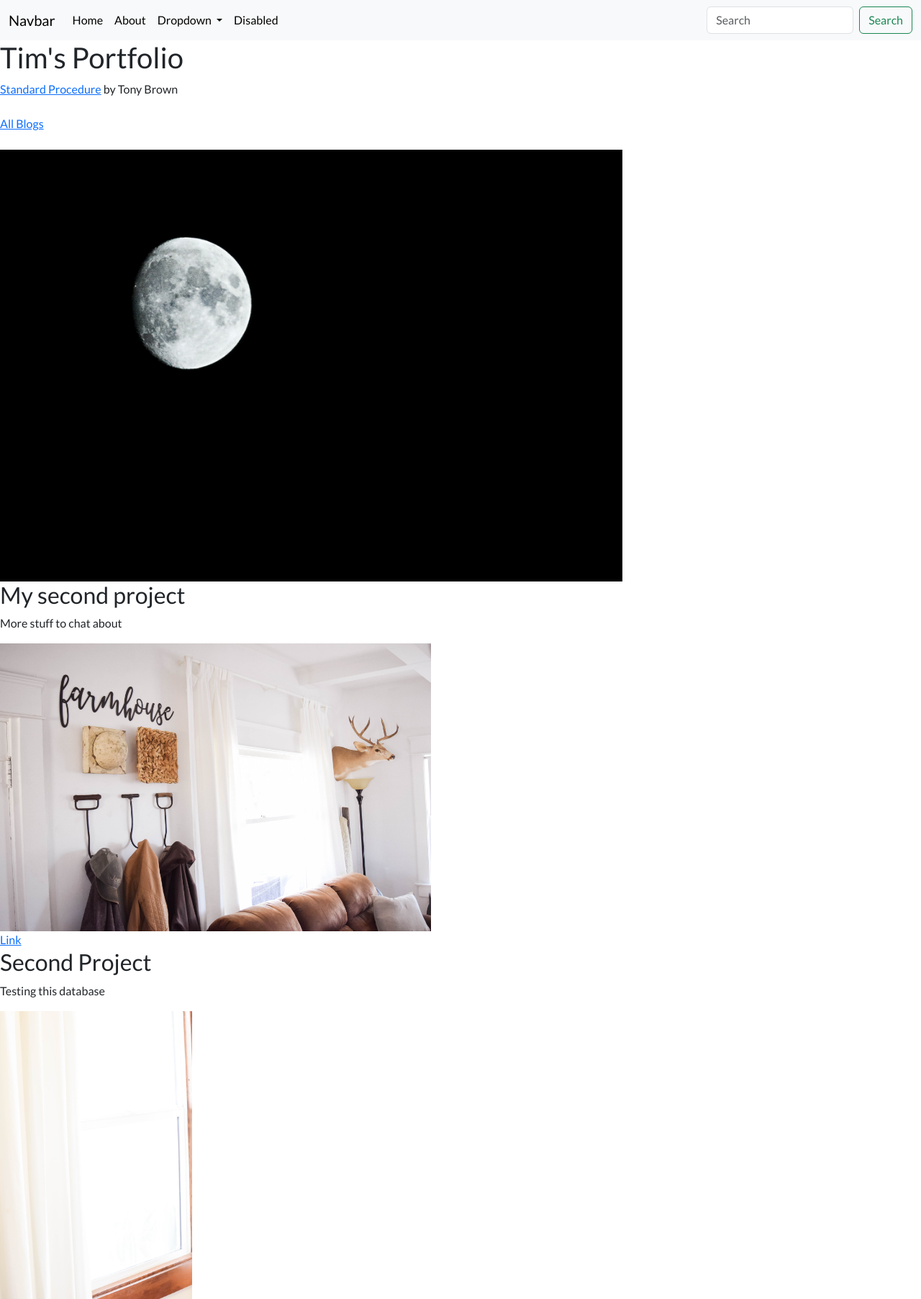
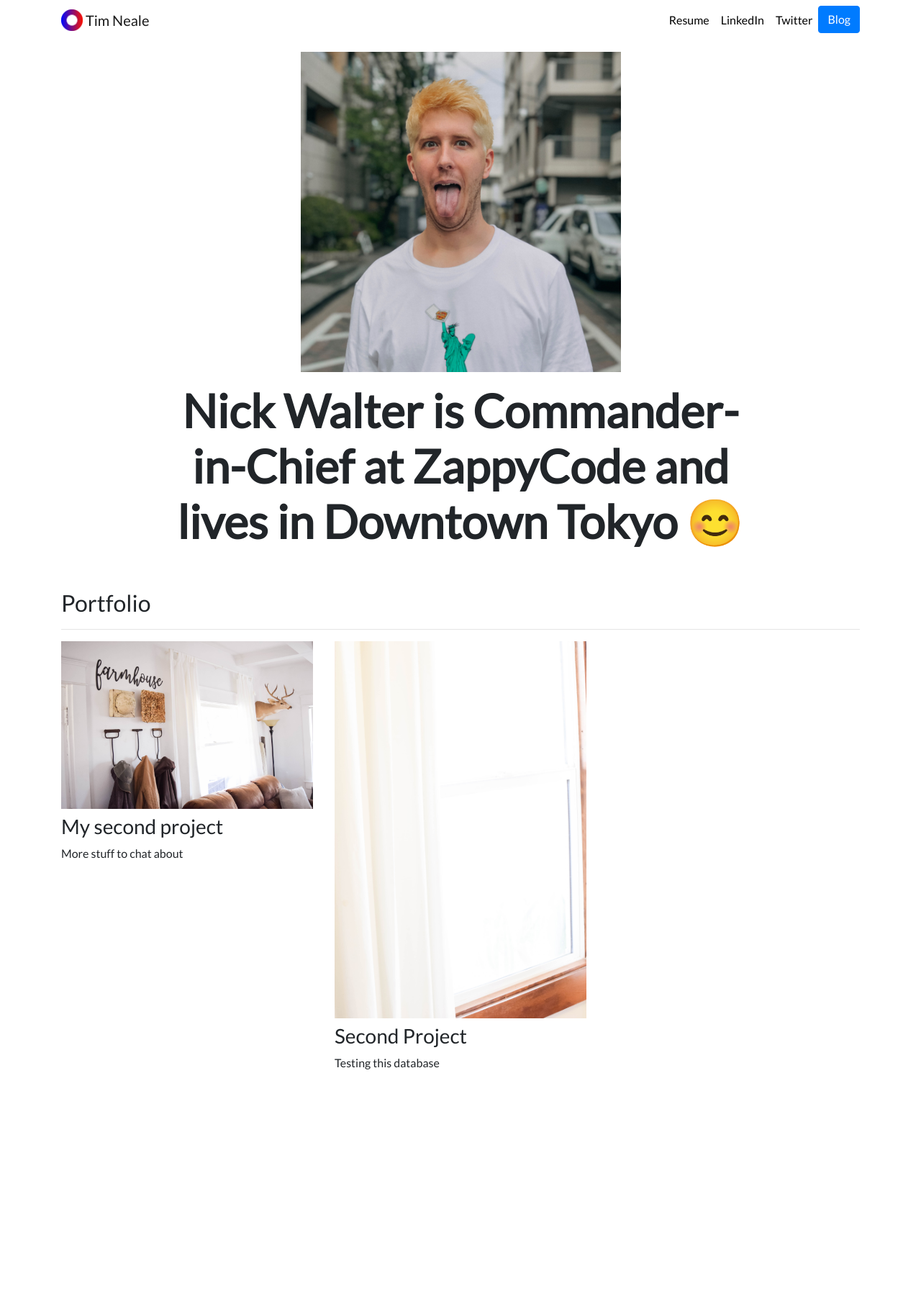
Before and after one commit to TimothyJNeale/training-personal_portfolio, a Django app: page / in a window 1280 px wide. Shown: the whole page at 72% size. After the commit the page ends 1486 px from the top, so only its background shows below. Run offline with Django 4.2, Linux system fonts and the light colour scheme; data comes from the database, SQL or seed files in the repository; some libraries are stand-ins or nearby versions.

Commit message:
Imported Nicks stuff and made some changes

```diff
--- a/portfolio/templates/portfolio/base.html
+++ b/portfolio/templates/portfolio/base.html
@@ -1,60 +1,62 @@
 {% load static %}
 <!doctype html>
 <html lang="en">
+
 <head>
+  <!-- Required meta tags -->
   <meta charset="utf-8">
-    <meta name="viewport" content="width=device-width, initial-scale=1">
-    <title>Tim's Portfolio</title>
+  <meta name="viewport" content="width=device-width, initial-scale=1, shrink-to-fit=no">
 
-    <link href="https://cdn.jsdelivr.net/npm/bootstrap@5.3.0-alpha1/dist/css/bootstrap.min.css" rel="stylesheet" integrity="sha384-GLhlTQ8iRABdZLl6O3oVMWSktQOp6b7In1Zl3/Jr59b6EGGoI1aFkw7cmDA6j6gD" crossorigin="anonymous">
+  <!-- Bootstrap CSS -->
+  <link rel="stylesheet" href="https://stackpath.bootstrapcdn.com/bootstrap/4.4.1/css/bootstrap.min.css" integrity="sha384-Vkoo8x4CGsO3+Hhxv8T/Q5PaXtkKtu6ug5TOeNV6gBiFeWPGFN9MuhOf23Q9Ifjh" crossorigin="anonymous">
 
   <link rel="stylesheet" href="{% static 'portfolio/custom.css' %}">
 
   <link href="https://fonts.googleapis.com/css?family=Lato&display=swap" rel="stylesheet">
 
   <link rel="icon" type="image/png" href="{% static 'portfolio/Logo.png' %}">
+
+  <title>Tim Neale</title>
 </head>
+
 <body>
 
-    <nav class="navbar navbar-expand-lg bg-body-tertiary">
-        <div class="container-fluid">
-          <a class="navbar-brand" href="#">Navbar</a>
-          <button class="navbar-toggler" type="button" data-bs-toggle="collapse" data-bs-target="#navbarSupportedContent" aria-controls="navbarSupportedContent" aria-expanded="false" aria-label="Toggle navigation">
+  <nav id="topNav" class="navbar navbar-expand-md navbar-light">
+    <div class="container">
+      <a class="navbar-brand" href="{% url 'home' %}">
+        <img src="{% static 'portfolio/Logo.png' %}" width="30" height="30" class="d-inline-block align-top" alt="Tim's Logo">
+        <span>Tim Neale</span>
+      </a>
+      <button class="navbar-toggler" type="button" data-toggle="collapse" data-target="#navbarNav" aria-controls="navbarNav" aria-expanded="false" aria-label="Toggle navigation">
         <span class="navbar-toggler-icon"></span>
       </button>
-          <div class="collapse navbar-collapse" id="navbarSupportedContent">
-            <ul class="navbar-nav me-auto mb-2 mb-lg-0">
+      <div class="collapse navbar-collapse text-center" id="navbarNav">
+        <ul class="navbar-nav ml-auto">
           <li class="nav-item">
-                <a class="nav-link active" aria-current="page" href="#">Home</a>
+            <a class="nav-link" href="{% static 'portfolio/resume.pdf' %}">Resume</a>
           </li>
           <li class="nav-item">
-                <a class="nav-link" href="#">About</a>
-              </li>
-              <li class="nav-item dropdown">
-                <a class="nav-link dropdown-toggle" href="#" role="button" data-bs-toggle="dropdown" aria-expanded="false">
-                  Dropdown
-                </a>
-                <ul class="dropdown-menu">
-                  <li><a class="dropdown-item" href="#">Action</a></li>
-                  <li><a class="dropdown-item" href="#">Another action</a></li>
-                  <li><hr class="dropdown-divider"></li>
-                  <li><a class="dropdown-item" href="#">Something else here</a></li>
-                </ul>
+            <a class="nav-link" href="https://www.linkedin.com/in/nick-walter/" target="_blank">LinkedIn</a>
           </li>
           <li class="nav-item">
-                <a class="nav-link disabled">Disabled</a>
+            <a class="nav-link" href="https://twitter.com/ZappyCode" target="_blank">Twitter</a>
+          </li>
+          <li>
+            <a role="button" href="{% url 'blog:all_blogs' %}" class="btn btn-primary">Blog</a>
           </li>
         </ul>
-            <form class="d-flex" role="search">
-              <input class="form-control me-2" type="search" placeholder="Search" aria-label="Search">
-              <button class="btn btn-outline-success" type="submit">Search</button>
-            </form>
       </div>
     </div>
   </nav>
+  <div class="container">
+    {% block content %}{% endblock %}
+  </div>
 
-      {% block content %}{% endblock %}
+  <!-- Optional JavaScript -->
+  <!-- jQuery first, then Popper.js, then Bootstrap JS -->
+  <script src="https://code.jquery.com/jquery-3.4.1.slim.min.js" integrity="sha384-J6qa4849blE2+poT4WnyKhv5vZF5SrPo0iEjwBvKU7imGFAV0wwj1yYfoRSJoZ+n" crossorigin="anonymous"></script>
+  <script src="https://cdn.jsdelivr.net/npm/popper.js@1.16.0/dist/umd/popper.min.js" integrity="sha384-Q6E9RHvbIyZFJoft+2mJbHaEWldlvI9IOYy5n3zV9zzTtmI3UksdQRVvoxMfooAo" crossorigin="anonymous"></script>
+  <script src="https://stackpath.bootstrapcdn.com/bootstrap/4.4.1/js/bootstrap.min.js" integrity="sha384-wfSDF2E50Y2D1uUdj0O3uMBJnjuUD4Ih7YwaYd1iqfktj0Uod8GCExl3Og8ifwB6" crossorigin="anonymous"></script>
+</body>
 
-    <script src="https://cdn.jsdelivr.net/npm/bootstrap@5.3.0-alpha1/dist/js/bootstrap.bundle.min.js" integrity="sha384-w76AqPfDkMBDXo30jS1Sgez6pr3x5MlQ1ZAGC+nuZB+EYdgRZgiwxhTBTkF7CXvN" crossorigin="anonymous"></script>
-  </body>
 </html>
--- a/portfolio/templates/portfolio/home.html
+++ b/portfolio/templates/portfolio/home.html
@@ -1,32 +1,40 @@
-{% extends 'portfolio/base.html' %}
+{% extends "portfolio/base.html" %}
+
+{% load static %}
 
 {% block content %}
 
-    <h1>Tim's Portfolio</h1>
+<div class="row justify-content-center my-3">
+  <div class="col-5">
+    <img src="{% static 'portfolio/SquareBlonde.jpg' %}" class="img-fluid">
+  </div>
+</div>
 
-    {% load static %}
+<div class="row justify-content-center mb-3">
+  <div class="col-md-9 text-center">
+    <h1 id="hometext" class="font-weight-bold">Nick Walter is Commander-in-Chief at ZappyCode and lives in Downtown Tokyo 😊</h1>
+  </div>
+</div>
 
-    <a href="{% static 'portfolio/Standard_Procedure_By_Tony_L_Brown_SAMPLE.pdf' %}">Standard Procedure</a> by Tony Brown
-    <br/>
-    <br/>
+<h2 class="mt-5">Portfolio</h2>
+<hr>
+<div class="row">
+  {% for project in projects %}
+  <div class="col-lg-4 col-md-6">
 
-    <a href="{% url 'blog:all_blogs' %}">All Blogs</a>
-    <br/>
-    <br/>
+    {% if project.url %}
+    <a href="{{ project.url }}">
+      <img src="{{ project.image.url }}" class="img-fluid mb-2">
+    </a>
+    {% else %}
 
-    <img src="{% static 'portfolio/moon.jpg' %}" height="600">
+    <img src="{{ project.image.url }}" class="img-fluid mb-2">
+    {% endif %}
+    <h3>{{ project.title }}</h3>
+    <p>{{ project.description }}</p>
 
-    {% for project in projects %}
-
-    <h2>{{ project.title }}</h2>
-    <p>{{ project.description }}</p>
-    <img src="{{ project.image.url }}" height="400">
-    {% if project.url %}
-    <br/>
-    <a href="{{ project.url }}">Link</a>
-    {% endif %}
-
-
-    {% endfor %}
+  </div>
+  {% endfor %}
+</div>
 
 {% endblock %}
```
Also changed, not shown: blog/templates/blog/all_blogs.html (+16 -9 lines), blog/templates/blog/detail.html (+7 -4 lines), portfolio/static/portfolio/Logo.png (added), portfolio/static/portfolio/SquareBlonde.jpg (added), 1 other file. Lines whose indentation alone changed are shown as unchanged.
